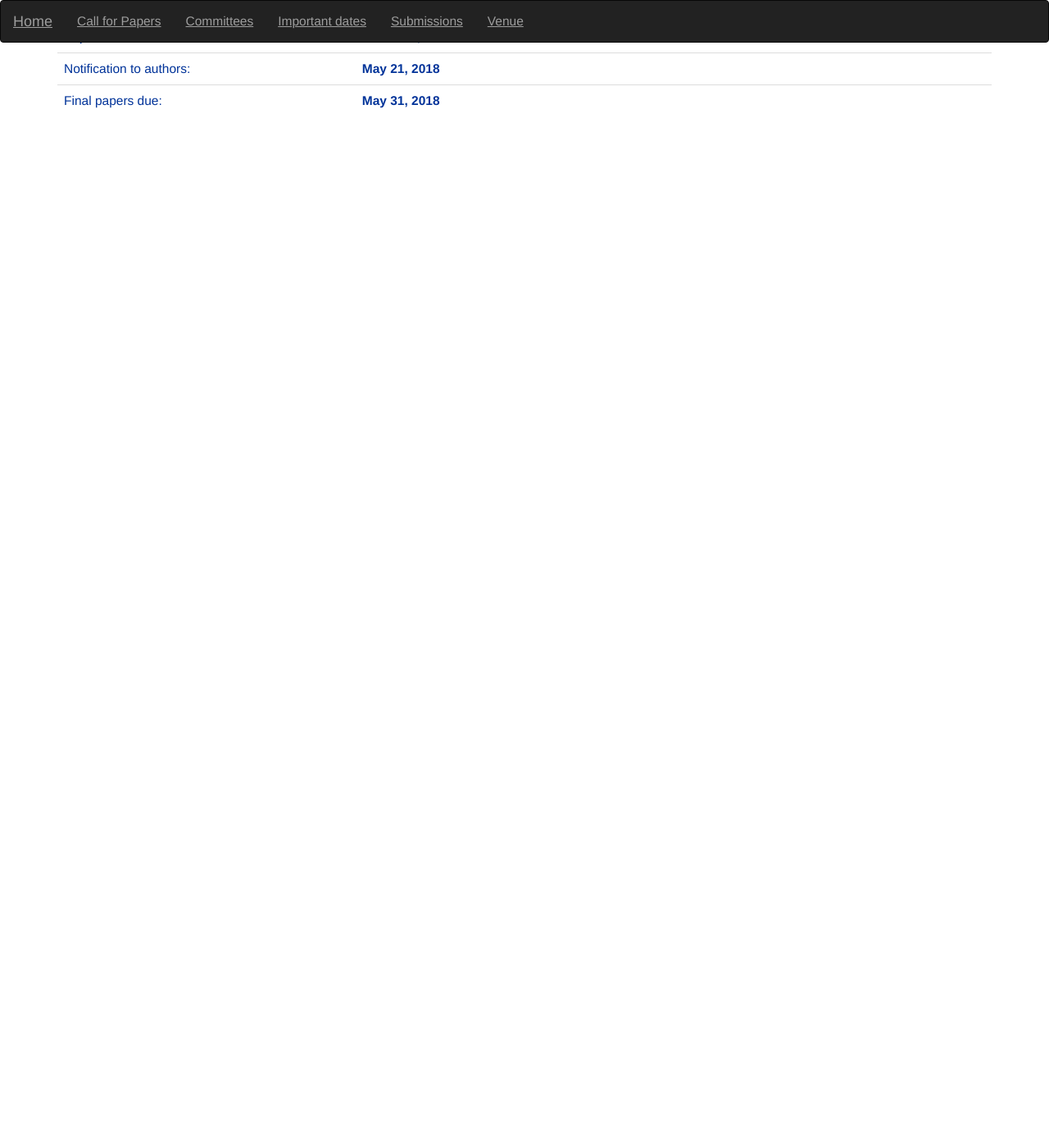
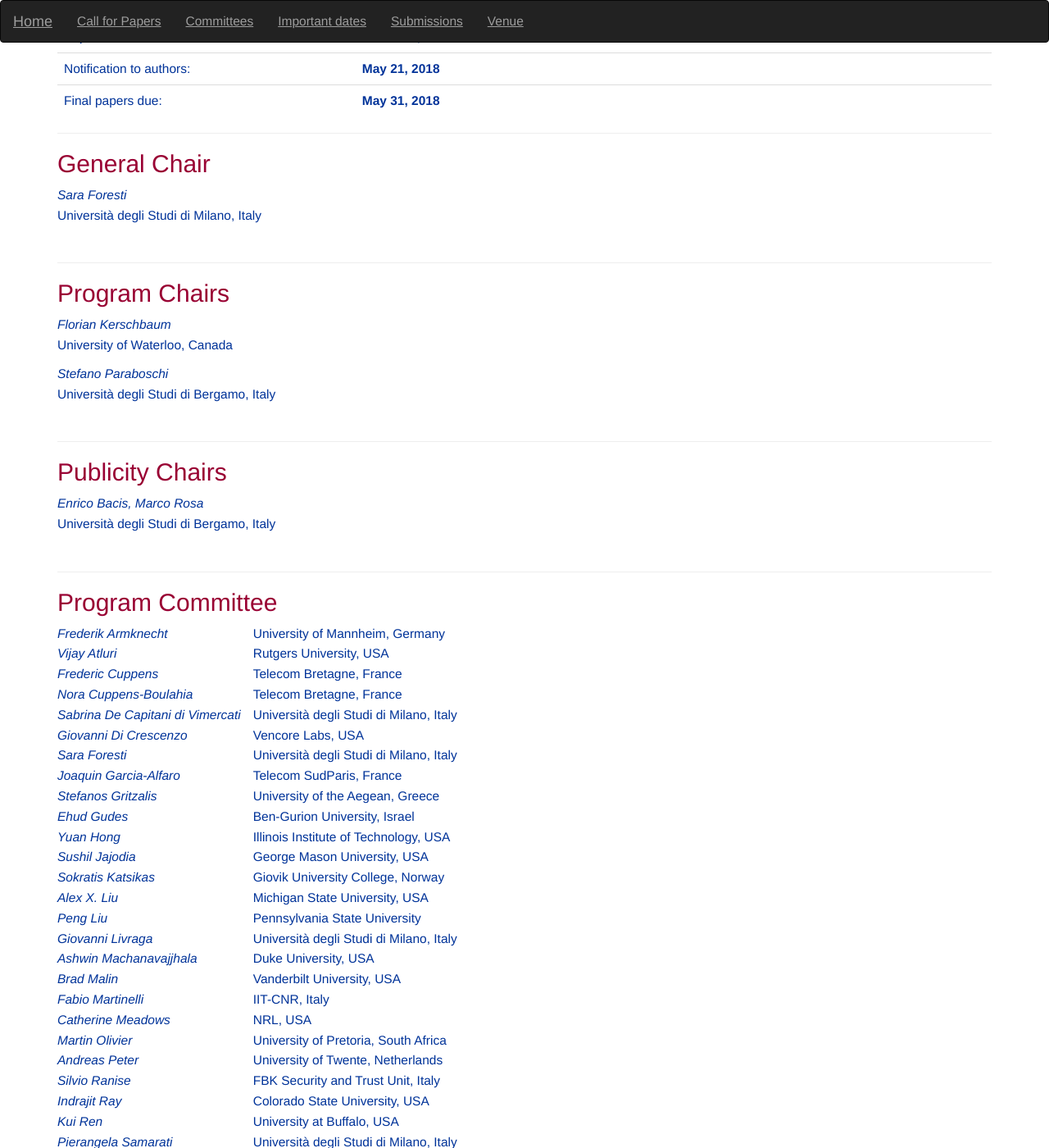
Before and after one commit to dbsec18/dbsec18.github.io, a Jekyll site: the page built from cfp.markdown, in a window 1280 px wide and 1400 px high, scrolled down 1296 px. Shown: the whole window at 82% size. Built offline with Jekyll 4.4.1, drawn with Linux system fonts in a browser that asks for light colours; nearby versions of some CDN libraries; before the commit the page ends 1508 px from its top, so only the background shows below that; some of the changed text lies outside the part shown.

Commit message:
add committees to cfp page

```diff
--- a/cfp.markdown
+++ b/cfp.markdown
@@ -122,3 +122,72 @@ substantially similar papers.
 | Notification to authors:  | **May 21, 2018**                                  |
 | Final papers due:         | **May 31, 2018**                                  |
 {: .table }
+
+--------------------------------------------------------------------------------
+
+## General Chair
+*Sara Foresti*
+Università degli Studi di Milano, Italy<br><br>
+
+--------------------------------------------------------------------------------
+
+## Program Chairs
+*Florian Kerschbaum*
+University of Waterloo, Canada
+
+*Stefano Paraboschi*
+Università degli Studi di Bergamo, Italy<br><br>
+
+--------------------------------------------------------------------------------
+
+## Publicity Chairs
+
+*Enrico Bacis, Marco Rosa*
+Università degli Studi di Bergamo, Italy<br><br>
+
+--------------------------------------------------------------------------------
+
+## Program Committee
+
+| Frederik Armknecht               | University of Mannheim, Germany          |
+| Vijay Atluri                     | Rutgers University, USA                  |
+| Frederic Cuppens                 | Telecom Bretagne, France                 |
+| Nora Cuppens-Boulahia            | Telecom Bretagne, France                 |
+| Sabrina De Capitani di Vimercati | Università degli Studi di Milano, Italy  |
+| Giovanni Di Crescenzo            | Vencore Labs, USA                        |
+| Sara Foresti                     | Università degli Studi di Milano, Italy  |
+| Joaquin Garcia-Alfaro            | Telecom SudParis, France                 |
+| Stefanos Gritzalis               | University of the Aegean, Greece         |
+| Ehud Gudes                       | Ben-Gurion University, Israel            |
+| Yuan Hong                        | Illinois Institute of Technology, USA    |
+| Sushil Jajodia                   | George Mason University, USA             |
+| Sokratis Katsikas                | Giovik University College, Norway        |
+| Alex X. Liu                      | Michigan State University, USA           |
+| Peng Liu                         | Pennsylvania State University            |
+| Giovanni Livraga                 | Università degli Studi di Milano, Italy  |
+| Ashwin Machanavajjhala           | Duke University, USA                     |
+| Brad Malin                       | Vanderbilt University, USA               |
+| Fabio Martinelli                 | IIT-CNR, Italy                           |
+| Catherine Meadows                | NRL, USA                                 |
+| Martin Olivier                   | University of Pretoria, South Africa     |
+| Andreas Peter                    | University of Twente, Netherlands        |
+| Silvio Ranise                    | FBK Security and Trust Unit, Italy       |
+| Indrajit Ray                     | Colorado State University, USA           |
+| Kui Ren                          | University at Buffalo, USA               |
+| Pierangela Samarati              | Università degli Studi di Milano, Italy  |
+| Scott Stoller                    | Stony Brook University, USA              |
+| Tamir Tassa                      | The Open University of Israel, Israel    |
+| Mahesh Tripunitara               | University of Waterloo, Canada           |
+| Jaideep Vaidya                   | Rutgers University, USA                  |
+| Lingyu Wang                      | Concordia University, Canada             |
+| Wendy H. Wang                    | Stevens Institute of Technology, USA     |
+| Attila Yavuz                     | Oregon State University, USA             |
+| Ting Yu                          | QCRI, Qatar                              |
+| Nicola Zannone                   | Eindhoven Technical University           |
+{: .committee }
+
+--------------------------------------------------------------------------------
+
+## IFIP WG11.3 Chair
+*Sabrina De Capitani di Vimercati*
+Università degli Studi di Milano, Italy<br><br>
```
